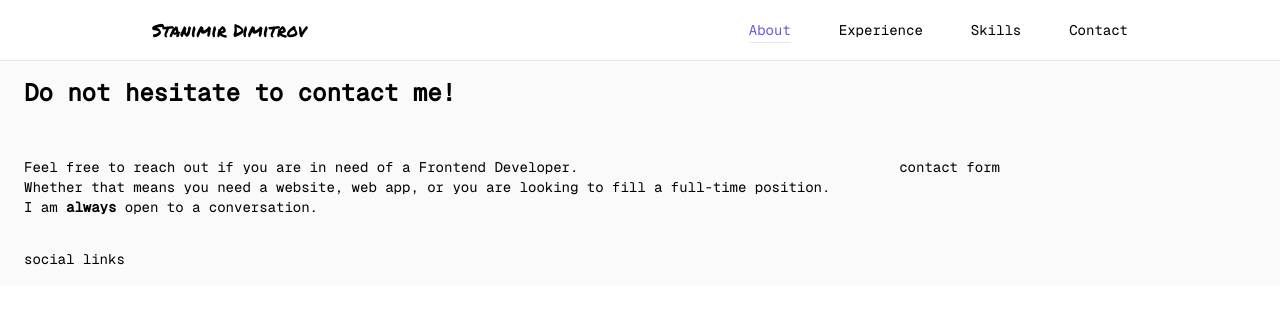
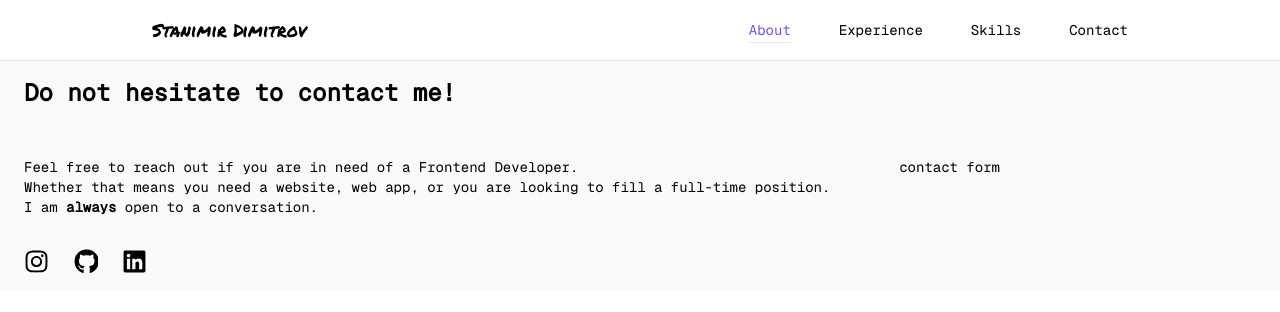
Before and after one commit to standimitrovv/portfolio-23, a React (Vite) app: page / in a window 1280 px wide. Shown: the top 312 px of the page. Built offline with nearby package versions, Linux system fonts and the light colour scheme.

Commit message:
feat: add soial media links

```diff
--- /dev/null
+++ b/src/components/SocialMediaLinks.tsx
@@ -0,0 +1,36 @@
+const socialMediaLinks = [
+  {
+    mediaName: 'instagram',
+    href: 'https://www.instagram.com/stanimitrov',
+    icon: 'M224.1 141c-63.6 0-114.9 51.3-114.9 114.9s51.3 114.9 114.9 114.9S339 319.5 339 255.9 287.7 141 224.1 141zm0 189.6c-41.1 0-74.7-33.5-74.7-74.7s33.5-74.7 74.7-74.7 74.7 33.5 74.7 74.7-33.6 74.7-74.7 74.7zm146.4-194.3c0 14.9-12 26.8-26.8 26.8-14.9 0-26.8-12-26.8-26.8s12-26.8 26.8-26.8 26.8 12 26.8 26.8zm76.1 27.2c-1.7-35.9-9.9-67.7-36.2-93.9-26.2-26.2-58-34.4-93.9-36.2-37-2.1-147.9-2.1-184.9 0-35.8 1.7-67.6 9.9-93.9 36.1s-34.4 58-36.2 93.9c-2.1 37-2.1 147.9 0 184.9 1.7 35.9 9.9 67.7 36.2 93.9s58 34.4 93.9 36.2c37 2.1 147.9 2.1 184.9 0 35.9-1.7 67.7-9.9 93.9-36.2 26.2-26.2 34.4-58 36.2-93.9 2.1-37 2.1-147.8 0-184.8zM398.8 388c-7.8 19.6-22.9 34.7-42.6 42.6-29.5 11.7-99.5 9-132.1 9s-102.7 2.6-132.1-9c-19.6-7.8-34.7-22.9-42.6-42.6-11.7-29.5-9-99.5-9-132.1s-2.6-102.7 9-132.1c7.8-19.6 22.9-34.7 42.6-42.6 29.5-11.7 99.5-9 132.1-9s102.7-2.6 132.1 9c19.6 7.8 34.7 22.9 42.6 42.6 11.7 29.5 9 99.5 9 132.1s2.7 102.7-9 132.1z',
+  },
+  {
+    mediaName: 'gitHub',
+    href: 'https://github.com/standimitrovv',
+    icon: 'M165.9 397.4c0 2-2.3 3.6-5.2 3.6-3.3 .3-5.6-1.3-5.6-3.6 0-2 2.3-3.6 5.2-3.6 3-.3 5.6 1.3 5.6 3.6zm-31.1-4.5c-.7 2 1.3 4.3 4.3 4.9 2.6 1 5.6 0 6.2-2s-1.3-4.3-4.3-5.2c-2.6-.7-5.5 .3-6.2 2.3zm44.2-1.7c-2.9 .7-4.9 2.6-4.6 4.9 .3 2 2.9 3.3 5.9 2.6 2.9-.7 4.9-2.6 4.6-4.6-.3-1.9-3-3.2-5.9-2.9zM244.8 8C106.1 8 0 113.3 0 252c0 110.9 69.8 205.8 169.5 239.2 12.8 2.3 17.3-5.6 17.3-12.1 0-6.2-.3-40.4-.3-61.4 0 0-70 15-84.7-29.8 0 0-11.4-29.1-27.8-36.6 0 0-22.9-15.7 1.6-15.4 0 0 24.9 2 38.6 25.8 21.9 38.6 58.6 27.5 72.9 20.9 2.3-16 8.8-27.1 16-33.7-55.9-6.2-112.3-14.3-112.3-110.5 0-27.5 7.6-41.3 23.6-58.9-2.6-6.5-11.1-33.3 2.6-67.9 20.9-6.5 69 27 69 27 20-5.6 41.5-8.5 62.8-8.5s42.8 2.9 62.8 8.5c0 0 48.1-33.6 69-27 13.7 34.7 5.2 61.4 2.6 67.9 16 17.7 25.8 31.5 25.8 58.9 0 96.5-58.9 104.2-114.8 110.5 9.2 7.9 17 22.9 17 46.4 0 33.7-.3 75.4-.3 83.6 0 6.5 4.6 14.4 17.3 12.1C428.2 457.8 496 362.9 496 252 496 113.3 383.5 8 244.8 8zM97.2 352.9c-1.3 1-1 3.3 .7 5.2 1.6 1.6 3.9 2.3 5.2 1 1.3-1 1-3.3-.7-5.2-1.6-1.6-3.9-2.3-5.2-1zm-10.8-8.1c-.7 1.3 .3 2.9 2.3 3.9 1.6 1 3.6 .7 4.3-.7 .7-1.3-.3-2.9-2.3-3.9-2-.6-3.6-.3-4.3 .7zm32.4 35.6c-1.6 1.3-1 4.3 1.3 6.2 2.3 2.3 5.2 2.6 6.5 1 1.3-1.3 .7-4.3-1.3-6.2-2.2-2.3-5.2-2.6-6.5-1zm-11.4-14.7c-1.6 1-1.6 3.6 0 5.9 1.6 2.3 4.3 3.3 5.6 2.3 1.6-1.3 1.6-3.9 0-6.2-1.4-2.3-4-3.3-5.6-2z',
+  },
+  {
+    mediaName: 'linkedIn',
+    href: 'https://www.linkedin.com/in/stanimir-dimitrov-000815215/',
+    icon: 'M416 32H31.9C14.3 32 0 46.5 0 64.3v383.4C0 465.5 14.3 480 31.9 480H416c17.6 0 32-14.5 32-32.3V64.3c0-17.8-14.4-32.3-32-32.3zM135.4 416H69V202.2h66.5V416zm-33.2-243c-21.3 0-38.5-17.3-38.5-38.5S80.9 96 102.2 96c21.2 0 38.5 17.3 38.5 38.5 0 21.3-17.2 38.5-38.5 38.5zm282.1 243h-66.4V312c0-24.8-.5-56.7-34.5-56.7-34.6 0-39.9 27-39.9 54.9V416h-66.4V202.2h63.7v29.2h.9c8.9-16.8 30.6-34.5 62.9-34.5 67.2 0 79.7 44.3 79.7 101.9V416z',
+  },
+];
+
+export const SocialMediaLinks: React.FunctionComponent = () => {
+  return (
+    <div className='flex gap-6'>
+      {socialMediaLinks.map((sm) => (
+        <a key={sm.mediaName} href={sm.href} target='_blank' rel='noreferrer'>
+          <svg
+            xmlns='http://www.w3.org/2000/svg'
+            height='25'
+            width='25'
+            viewBox='0 0 448 512'
+          >
+            <path d={sm.icon} />
+          </svg>
+        </a>
+      ))}
+    </div>
+  );
+};
--- a/src/features/contact/ContactSection.tsx
+++ b/src/features/contact/ContactSection.tsx
@@ -1,3 +1,5 @@
+import { SocialMediaLinks } from '../../components/SocialMediaLinks';
+
 export const ContactSection = () => {
   return (
     <section className='max-w-5xl py-4 px-6'>
@@ -21,7 +23,7 @@
               I am <strong>always</strong> open to a conversation.
             </span>
           </div>
-          <div>social links</div>
+          <SocialMediaLinks />
         </div>
         <div>contact form</div>
       </div>
```
